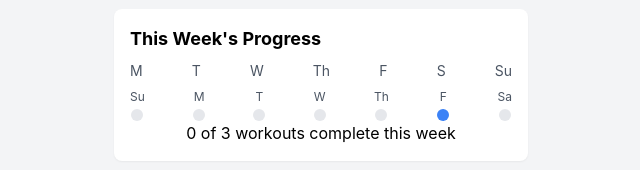
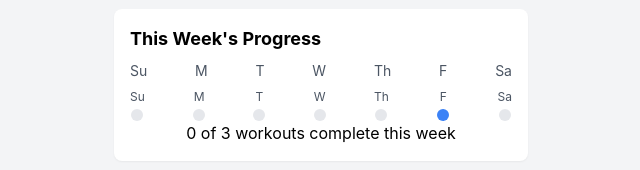
Before and after one commit to HeiricFTN/workout-tracker, a plain HTML site: page index.html in a window 1280 px wide. Shown: the part 235-405 px from the top of the page, 319-959 px from the left. Drawn offline with nearby package versions, Linux system fonts and the light colour scheme.

Commit message:
Update index.html

```diff
--- a/index.html
+++ b/index.html
@@ -41,13 +41,13 @@
     <h2 class="text-lg font-bold mb-2">This Week's Progress</h2>
     <div class="space-y-2">
         <div class="flex justify-between mb-1 text-sm text-gray-600">
+            <span>Su</span>
             <span>M</span>
             <span>T</span>
             <span>W</span>
             <span>Th</span>
             <span>F</span>
-                    <span>S</span>
-                    <span>Su<Su</span>
+            <span>Sa</span>
         </div>
         <div id="weeklyDots" class="flex justify-between mb-2">
             <!-- Dots will be inserted here by JavaScript -->
```
Lines whose indentation alone changed are shown as unchanged.
